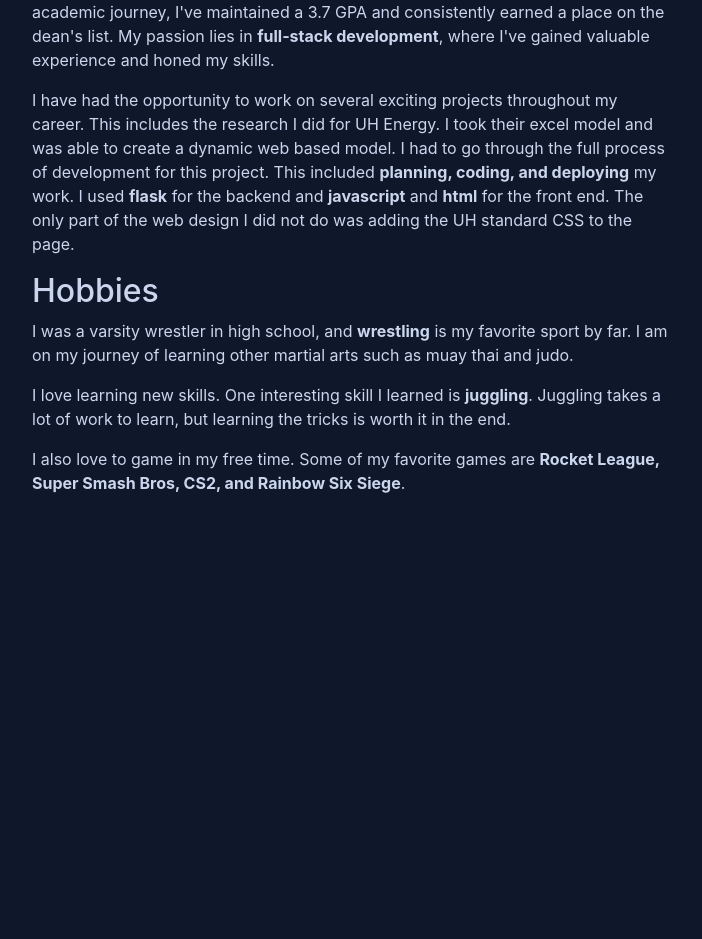
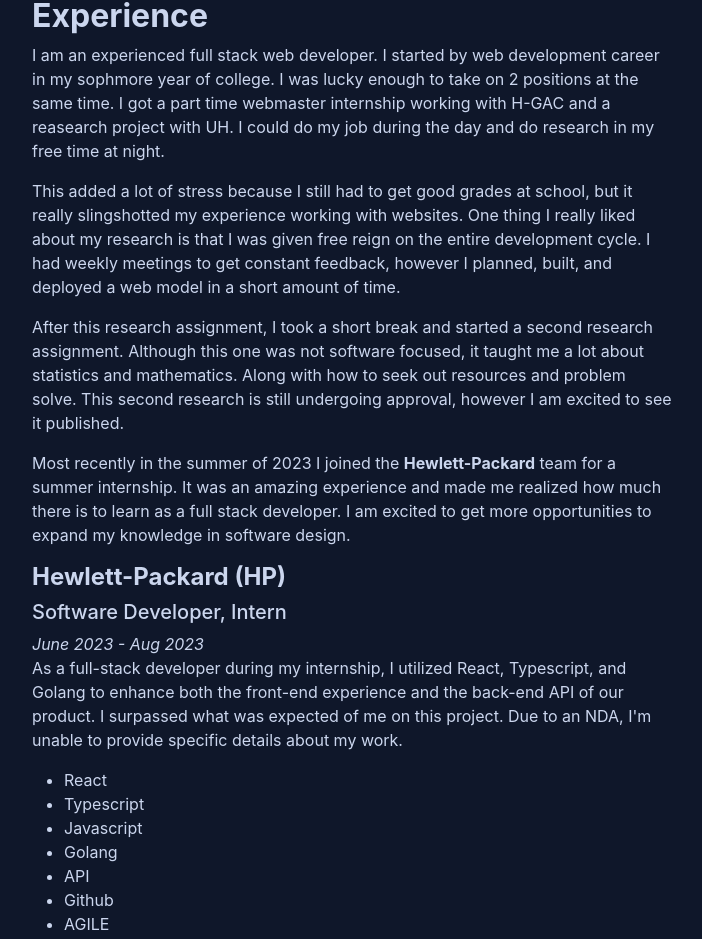
Before and after one commit to pdsatter/Portfolio, a React (Create React App) app in the folder portfolio-app/: page / in a window 1280 px wide. Shown: the part 699-1638 px from the top of the page, without its empty margins (525-1227 px from the left). Before the commit the page ends 1210 px from the top, so only its background shows below. Built offline with nearby package versions, Linux system fonts and the light colour scheme.

Commit message:
Add experience section to page

```diff
--- a/portfolio-app/src/AboutMe.tsx
+++ b/portfolio-app/src/AboutMe.tsx
@@ -1,10 +1,7 @@
-import React from 'react';
-import './App.css'
-
 function AboutMe() {
     return (
         <div>
-            <h2>About Me</h2>
+            <h2><strong>About Me</strong></h2>
             <p>
                 I will be graduating from the University of Houston in December 2023 with a bachelor's degree in computer science and a minor in mathematics.
                 Throughout my academic journey, I've maintained a 3.7 GPA and consistently earned a place on the dean's list.
@@ -20,7 +17,7 @@
                 The only part of the web design I did not do was adding the UH standard CSS to the page.
             </p>
 
-            <h2>Hobbies</h2>
+            <h3>Hobbies</h3>
             <p>
                 I was a varsity wrestler in high school, and <strong>wrestling</strong> is my favorite sport by far.
                 I am on my journey of learning other martial arts such as muay thai and judo.
--- a/portfolio-app/src/App.tsx
+++ b/portfolio-app/src/App.tsx
@@ -11,7 +11,7 @@
     <div className="App">
       <Container fluid="md">
         <Row>
-          <Col md={5} >
+          <Col md={5}>
             <Header />
           </Col>
 
--- a/portfolio-app/src/Body.tsx
+++ b/portfolio-app/src/Body.tsx
@@ -1,13 +1,13 @@
 import AboutMe from './AboutMe';
-
+import Experience from './Experience';
 import './App.css'
 
 function Body() {
     return (
-        <>
+        <div className="main-body">
             <AboutMe />
-            <AboutMe />
-        </>
+            <Experience />
+        </div>
 
     );
 }
--- /dev/null
+++ b/portfolio-app/src/Experience.tsx
@@ -0,0 +1,107 @@
+import Row from 'react-bootstrap/Row';
+import Col from 'react-bootstrap/Col';
+
+function Experience() {
+    return (<>
+        <h2><strong>Experience</strong></h2>
+        <p>
+            I am an experienced full stack web developer. I started by web development career in my sophmore year of college.
+            I was lucky enough to take on 2 positions at the same time.  I got a part time webmaster internship working with H-GAC and
+            a reasearch project with UH. I could do my job during the day and do research in my free time at night.
+        </p>
+        <p>
+            This added a lot of stress because I still had to get good grades at school, but it really slingshotted my experience working with websites.
+            One thing I really liked about my research is that I was given free reign on the entire development cycle.  I had weekly
+            meetings to get constant feedback, however I planned, built, and deployed a web model in a short amount of time.
+        </p>
+        <p>
+            After this research assignment, I took a short break and started a second research assignment.  Although this one was not
+            software focused, it taught me a lot about statistics and mathematics.  Along with how to seek out resources and problem solve.
+            This second research is still undergoing approval, however I am excited to see it published.
+        </p>
+        <p>
+            Most recently in the summer of 2023 I joined the <strong>Hewlett-Packard</strong> team for a summer internship.
+            It was an amazing experience and made me realized how much there is to learn as a full stack developer. I am
+            excited to get more opportunities to expand my knowledge in software design.
+        </p>
+
+        <Row>
+            <Col xs={12}>
+                <h4><b>Hewlett-Packard (HP)</b></h4>
+                <h5>Software Developer, Intern</h5>
+                <header><i>June 2023 - Aug 2023</i></header>
+                <p>
+                    As a full-stack developer during my internship, I utilized React, Typescript, and Golang to enhance
+                    both the front-end experience and the back-end API of our product.
+                    I surpassed what was expected of me on this project.
+                    Due to an NDA, I'm unable to provide specific details about my work.
+                </p>
+                <ul>
+                    <li>React</li>
+                    <li>Typescript</li>
+                    <li>Javascript</li>
+                    <li>Golang</li>
+                    <li>API</li>
+                    <li>Github</li>
+                    <li>AGILE</li>
+                    <li>Edge Computing</li>
+                </ul>
+            </Col>
+
+            <Col xs={12}>
+                <h4><b>Houston Galveston Area Council (H-GAC)</b></h4>
+                <h5>Webmaster, Intern</h5>
+                <header><i>Aug 2021 - June 2023</i></header>
+                <p>
+                    In my role as a full-stack developer, I was responsible for further developing an up and coming technology for HP.
+                    I worked on the webpage and backed for an additional feature that is essential to the operation of the project.
+                    I was able to surpass the expeced goals of my project and take on a greater scope.
+                    Due to signing and NDA I cannot go into detail about what I worked on, but I had a great time working on this project.
+                </p>
+                <ul>
+                    <li>ASP.NET</li>
+                    <li>C#</li>
+                    <li>MVC</li>
+                    <li>Javascript</li>
+                    <li>Microsoft SQL Server</li>
+                    <li>HTML</li>
+                    <li>SEO</li>
+                </ul>
+            </Col>
+
+            <Col xs={12}>
+                <h4><b>University of Houston</b></h4>
+                <h5>Software Developer & Researcher</h5>
+                <header><i>Aug 2021 - June 2023</i></header>
+                <br />
+                <p>
+                    <b>Light-Duty Vehicle GHG Emissions: A Transparent, Dynamic Model</b>
+                </p>
+                <p>
+                    I designed a webpage for the University of Houston (UH) using Flask and JavaScript.
+                    This website allows users’ to input data. The backend processes this data and returns charts based on our model.
+                    The entire web project was designed and deployed by me. The frontend was designed by me,
+                    but it adheres to UH's standard CSS for a polished and professional appearance. The website features a user-friendly navigation menu at the top, and there are a total of four pages to explore.
+                </p>
+                <p>
+                    For more detailed information,
+                    please refer to the accompanying <a href="https://uh.edu/uh-energy/research/white-papers/vehicle-ghg-emissions">White Paper</a> and <a href="https://flask.cs.uh.edu/">Web Pages</a>.
+                </p>
+                <ul>
+                    <li>Flask</li>
+                    <li>Python</li>
+                    <li>Dev Ops</li>
+                    <li>Gunicorn</li>
+                    <li>Research</li>
+                    <li>Statistics</li>
+                    <li>HTML</li>
+                    <li>CSS</li>
+                </ul>
+            </Col>
+        </Row>
+    </>
+
+    );
+}
+
+export default Experience;
--- a/portfolio-app/src/Header.tsx
+++ b/portfolio-app/src/Header.tsx
@@ -2,7 +2,7 @@
 
 function Header() {
 return (
-    <div className="Sticky App-header">
+    <div className="Sticky main-body">
       <h1><strong>Preston Satterfield</strong></h1>
       <h2>Full Stack Developer</h2>
       <p>I build digital experiences on the web.</p>
```
